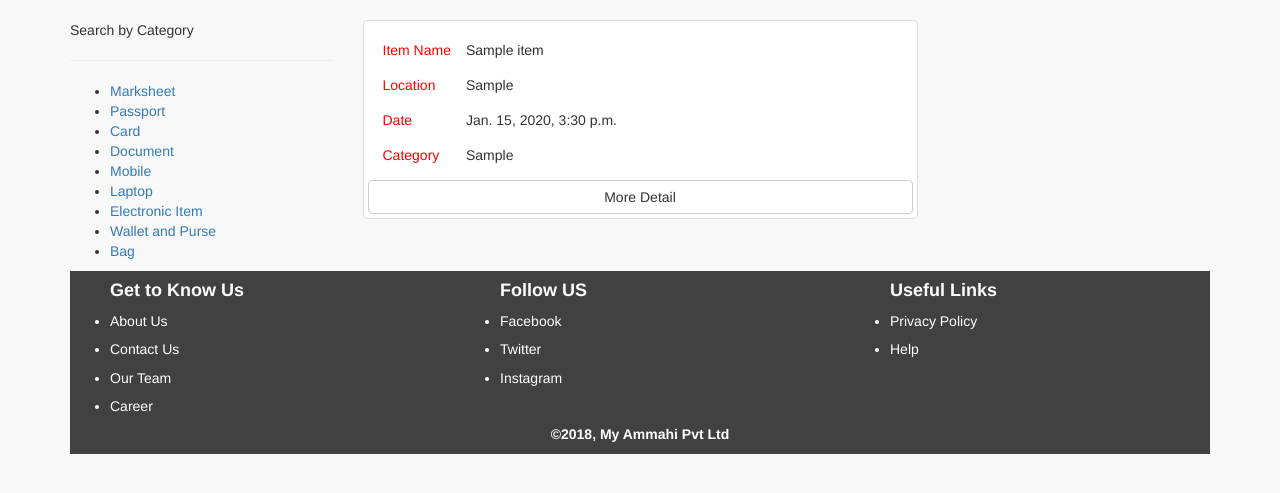
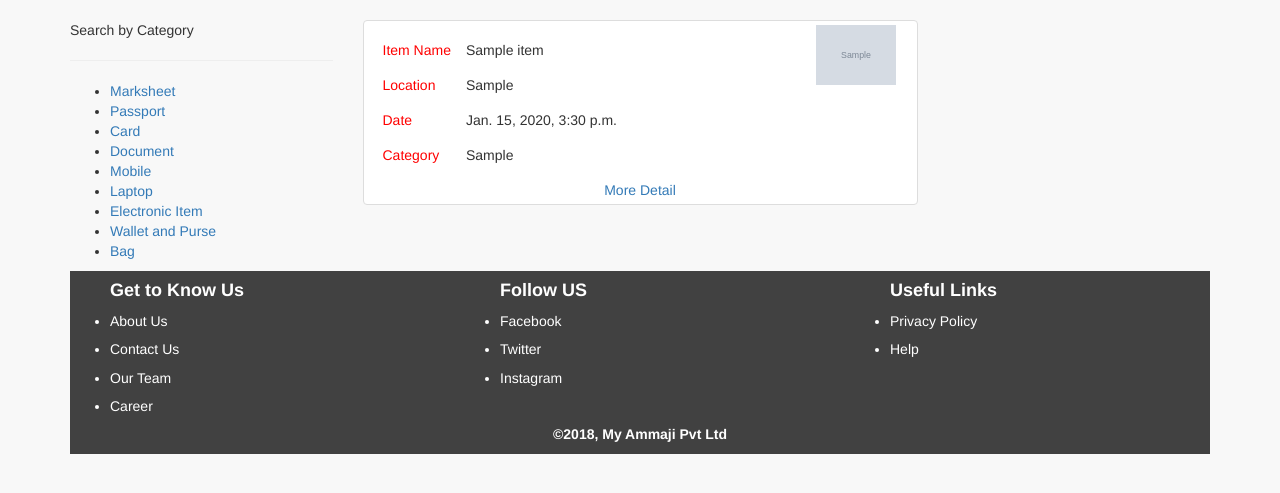
Before and after one commit to mwhorse46/backmyitem, a Django app: page / in a window 1280 px wide. Shown: the part 52-545 px from the top of the page. Run offline with Django 3.2, Linux system fonts and the light colour scheme; tables that the repository leaves empty hold one stand-in row (values such as "Sample post"); grey boxes marked "Sample" are stand-in pictures; some libraries are stand-ins or nearby versions.

Commit message:
add the image to front card

```diff
--- a/backmyitem/urls.py
+++ b/backmyitem/urls.py
@@ -17,12 +17,11 @@ from django.conf.urls import url,include
 from django.contrib import admin
 from django.conf.urls.static import static
 from . import settings
-from django.contrib.auth.views import LoginView,LogoutView
+from django.contrib.auth import views as auth_views
 urlpatterns = [
     url(r'^admin/', admin.site.urls),
     url(r'^', include('feed.urls')),
-    url(r'^login/$', LogoutView.as_view(), name='login'),
-    url(r'^logout/$', LogoutView.as_view, name='logout'),
+    url(r'^login/$', auth_views.login, {'template_name': 'feed/login_user.html'})
 ]
 
 
--- a/feed/templates/feed/footer.html
+++ b/feed/templates/feed/footer.html
@@ -29,7 +29,7 @@
 
             </div>
             <div class="col-md-6">
-                <p style="text-align:center">©2018, My Ammahi Pvt Ltd</p>
+                <p style="text-align:center">©2018, My Ammaji Pvt Ltd</p>
             </div>
             <div class="col-md-3">
 
--- a/feed/templates/feed/header.html
+++ b/feed/templates/feed/header.html
@@ -5,6 +5,16 @@
     <title>Back My Item</title>
     <meta charset="utf-8">
     <style>
+      .logo{
+        width:15%;
+        height:80%;
+      }
+        .more-detail-button{
+            text-align: center;
+        }
+        .more-detail-div{
+            text-align: center;
+        }
 
         .mynav , .navbar-default {
                     background-color: #FFFFFF!important;
@@ -94,6 +104,7 @@ footer{
         <span class="icon-bar"></span>
       </button>
       <a class="navbar-brand" href="{% url 'feed:index' %}">BackMyItem</a>
+
     </div>
     <div class="collapse navbar-collapse" id="myNavbar">
       <ul class="nav navbar-nav">
--- a/feed/templates/feed/index.html
+++ b/feed/templates/feed/index.html
@@ -6,15 +6,22 @@
       <div class="col-md-6 col-md-push-3">
       {% for obj in object_list %}
       <div class="thumbnail" onclick="window.open('{% url 'feed:detail' obj.id %}','mywindow');" style="cursor: pointer;">
+          <div class="row">
+              <div class="col-md-9">
                   <table class="mytable table-responsive">
                         <tr><td class="my-td-item">Item Name</td><td>{{ obj.item_name }}</td></tr>
                         <tr><td class="my-td-item">Location</td><td>{{ obj.location }}</td></tr>
                         <tr><td class="my-td-item">Date</td><td>{{ obj.date }}</td></tr>
                         <tr><td class="my-td-item">Category</td><td>{{ obj.category }}</td></tr>
                   </table>
+              </div>
+              <div class="col-md-3">
+                  <img class="img-responsive center" src="{{ obj.image.url }}" alt="backmyitem" width="80" height="100" style="margin: 0 auto;">
+              </div>
+          </div>
           <div class="row">
-              <div class="col-md-12">
-                  <button class="more-detail-btn btn btn-default">More Detail</button>
+              <div class="more-detail-div col-md-12">
+                  <a class="">More Detail</a>
               </div>
           </div>
       </div>
--- a/feed/templates/feed/report_item_form.html
+++ b/feed/templates/feed/report_item_form.html
@@ -8,7 +8,8 @@
 
 
 
-        <form class="form-herizontal" action="{% url 'feed:report' %}" method="POST" enctype="multipart/form-data">{% csrf_token %}
+        <form class="form-herizontal" action="{% url 'feed:report' %}" method="POST" enctype="multipart/form-data">
+            {% csrf_token %}
             {% include 'feed/form_template.html'%}
             {% if not user.is_authenticated %}
                     <div class="row">
--- a/feed/urls.py
+++ b/feed/urls.py
@@ -1,5 +1,6 @@
 from django.conf.urls import url
 from . import views
+
 
 app_name = 'feed'
 urlpatterns = [
```
Also changed, not shown: feed/templates/feed/login_user.html (added, +20 -0 lines). Lines whose indentation alone changed are shown as unchanged.
